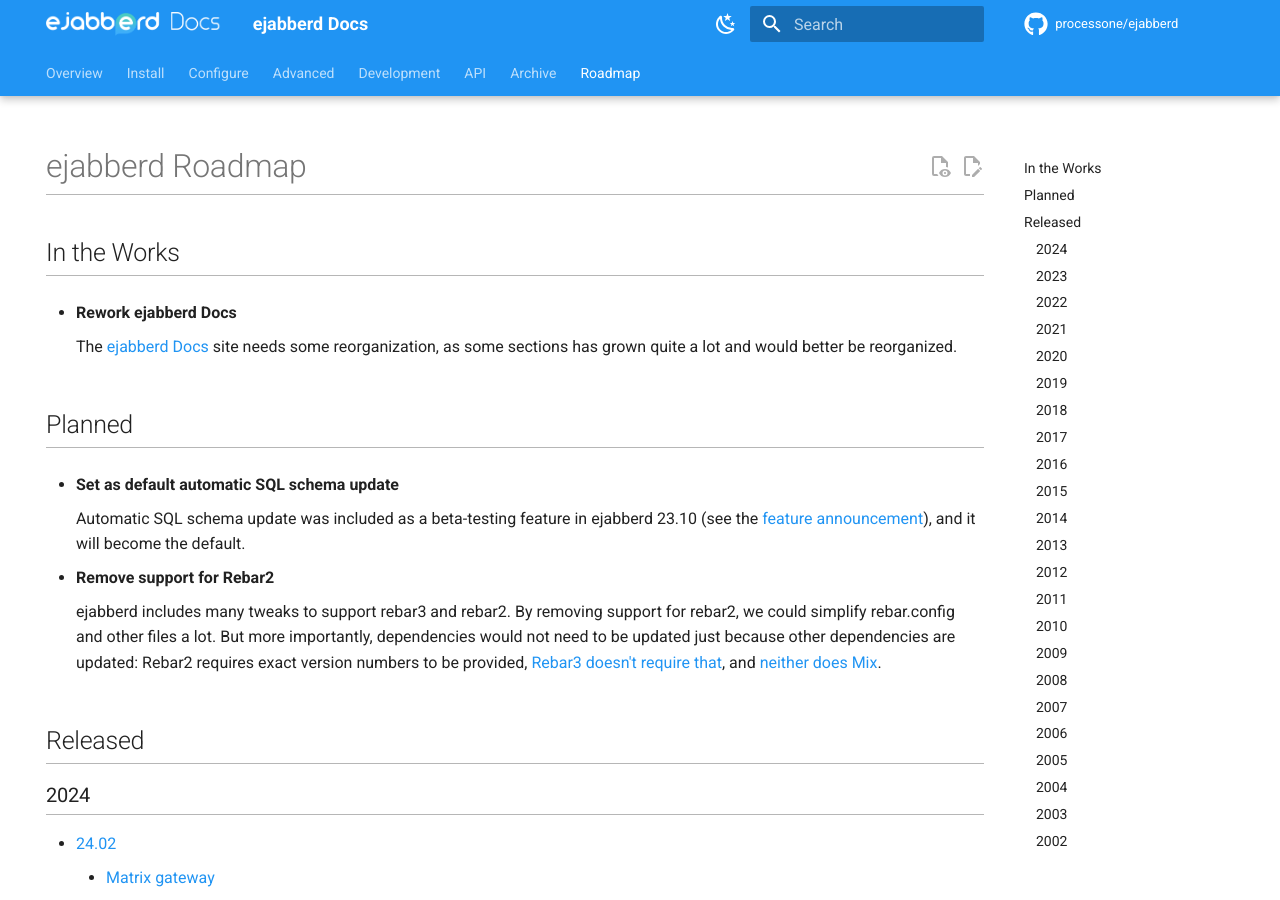
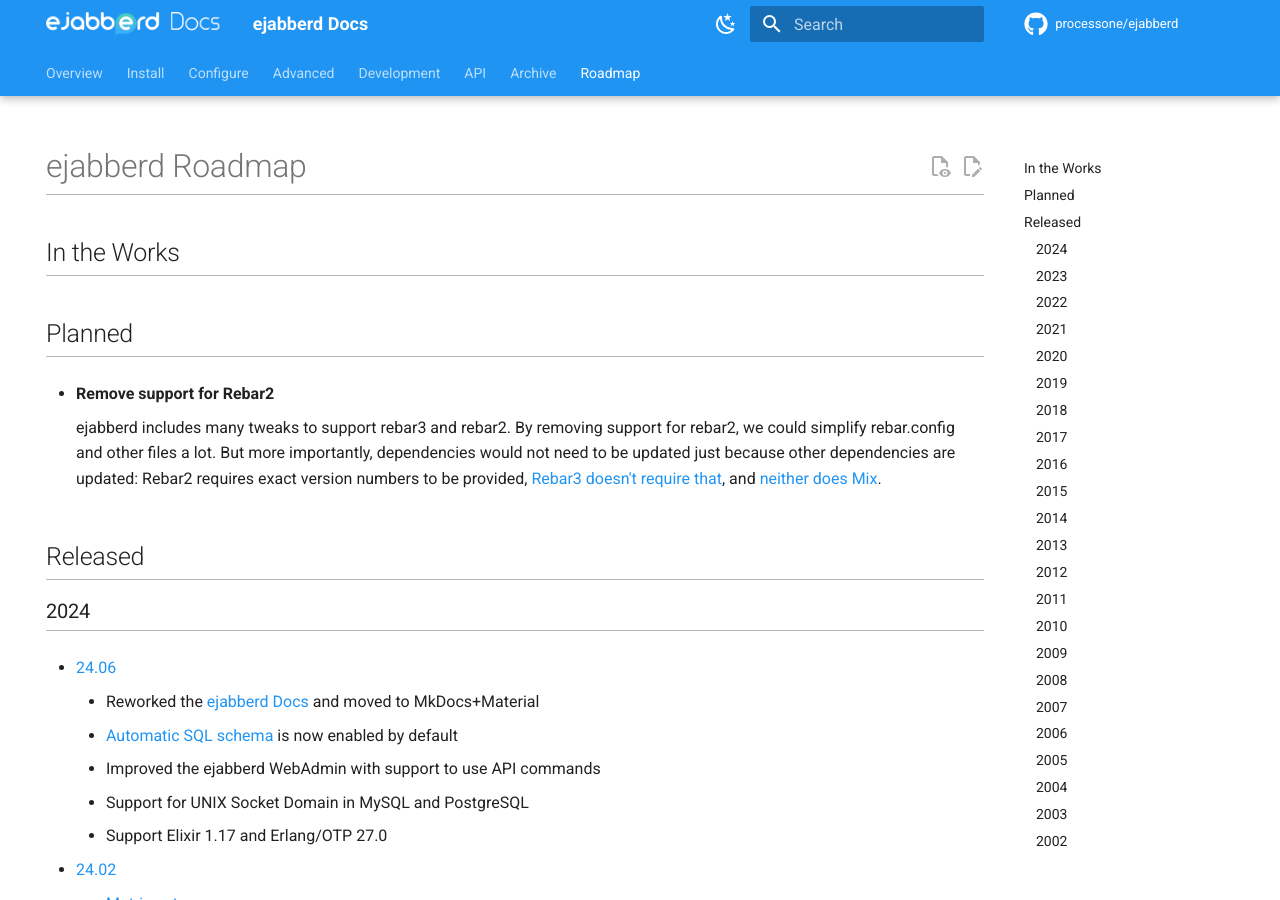
Before and after one commit to processone/docs.ejabberd.im, an MkDocs documentation site: the page built from content/roadmap/index.md, in a window 1280 px wide and 900 px high. Built offline with MkDocs 1.6.1 and Material for MkDocs 9.7.7, drawn with Linux system fonts in a browser that asks for light colours; comment, search, counter and statistics services are not loaded.

Commit message:
Update the roadmap

```diff
--- a/content/roadmap/index.md
+++ b/content/roadmap/index.md
@@ -7,16 +7,7 @@
 
 ## In the Works
 
-- **Rework ejabberd Docs**
-
-    The [ejabberd Docs](https://docs.ejabberd.im/) site needs some reorganization, as some sections has grown quite a lot and would better be reorganized.
-
-
 ## Planned
-
-- **Set as default automatic SQL schema update**
-
-    Automatic SQL schema update was included as a beta-testing feature in ejabberd 23.10 (see the [feature announcement](https://www.process-one.net/blog/automatic-schema-update-in-ejabberd/)), and it will become the default.
 
 - **Remove support for Rebar2**
 
@@ -26,6 +17,13 @@
 ## Released
 
 ### 2024
+
+- [24.06](https://www.process-one.net/blog/ejabberd-24-06/)
+    - Reworked the [ejabberd Docs](https://docs.ejabberd.im/) and moved to MkDocs+Material
+    - [Automatic SQL schema](https://www.process-one.net/blog/automatic-schema-update-in-ejabberd/) is now enabled by default
+    - Improved the ejabberd WebAdmin with support to use API commands
+    - Support for UNIX Socket Domain in MySQL and PostgreSQL
+    - Support Elixir 1.17 and Erlang/OTP 27.0
 
 - [24.02](https://www.process-one.net/blog/ejabberd-24-02/)
     - [Matrix gateway](../admin/configuration/modules.md/#mod_matrix_gw)
@@ -39,7 +37,6 @@
     - [Automatic SQL schema creation and update](https://www.process-one.net/blog/automatic-schema-update-in-ejabberd/)
     - Commands [API versioning](https://github.com/processone/ejabberd/pull/4118)
     - Support Elixir 1.16 and Erlang/OTP 27.0-rc1
-
 
 ### 2023
 
```
